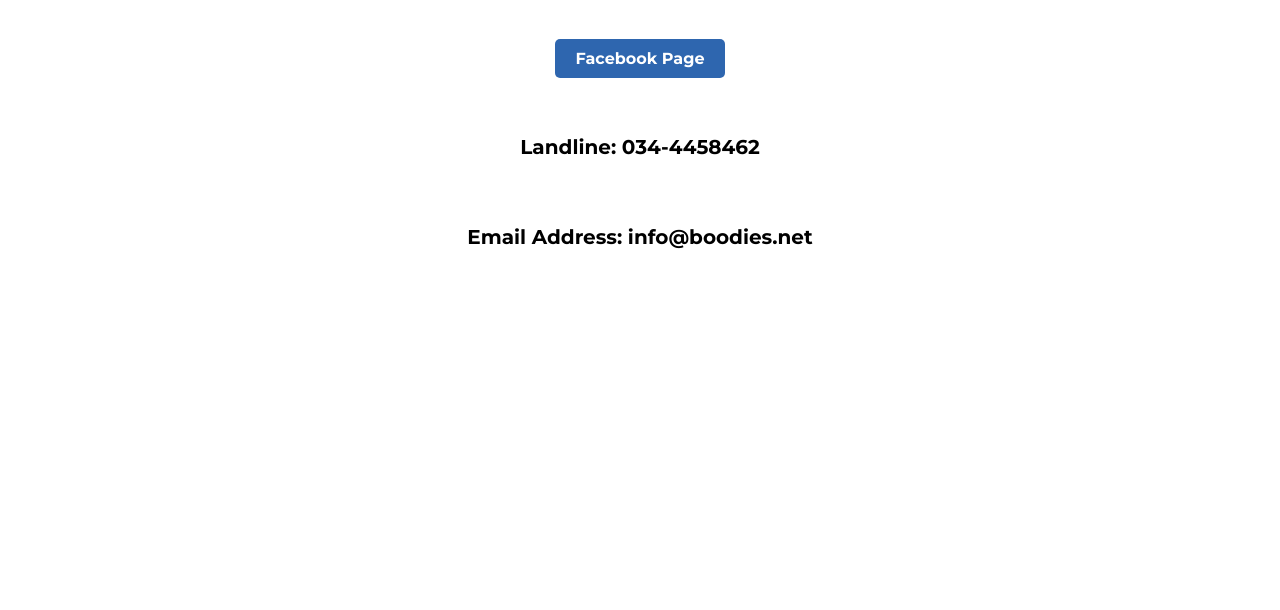
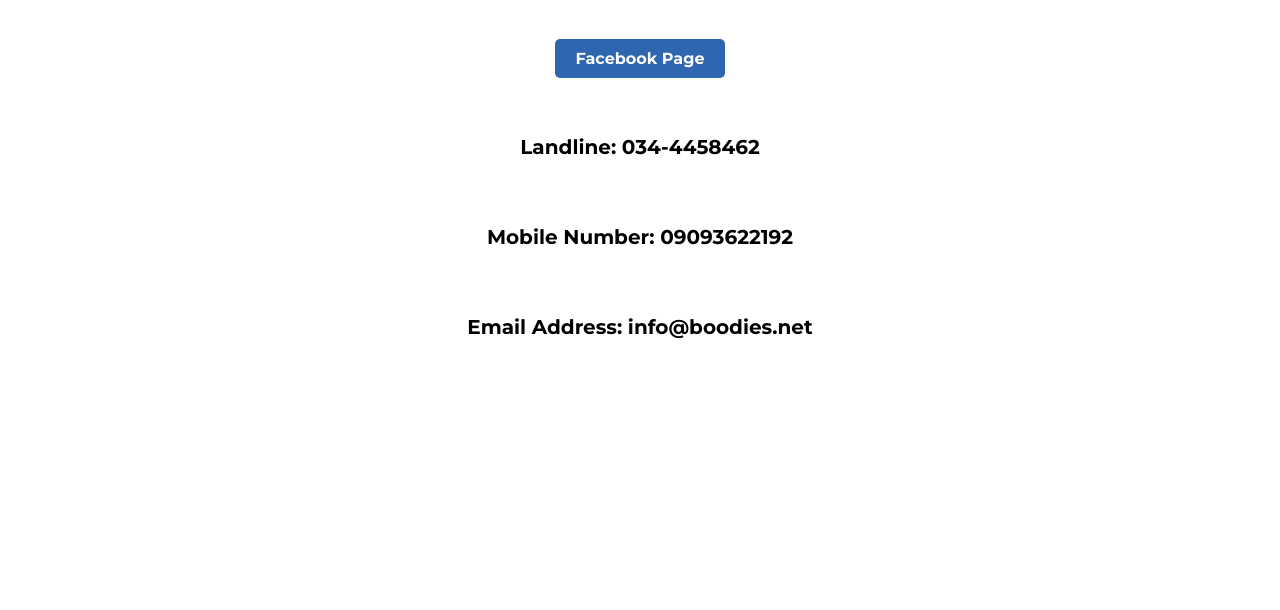
Before and after one commit to gitnekhub/boodies, a plain HTML site: page contact.html in a window 1280 px wide. Shown: the part 158-768 px from the top of the page. Drawn offline with nearby package versions, Linux system fonts and the light colour scheme; a web font is replaced by a local one.

Commit message:
Update contact.html

```diff
--- a/contact.html
+++ b/contact.html
@@ -50,6 +50,7 @@
       Facebook Page</a></h1>
 
     <h1>Landline: 034-4458462</h1>
+    <h1>Mobile Number: 09093622192</h1>
     <h1>Email Address: info@boodies.net</h1>
   </div>
 
```
